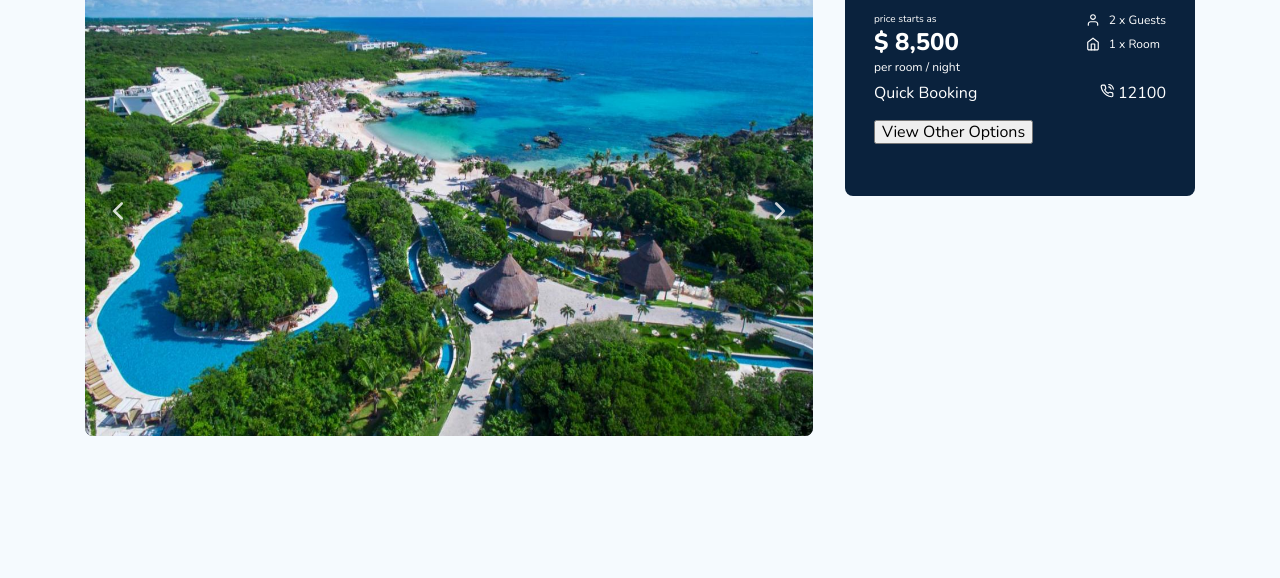
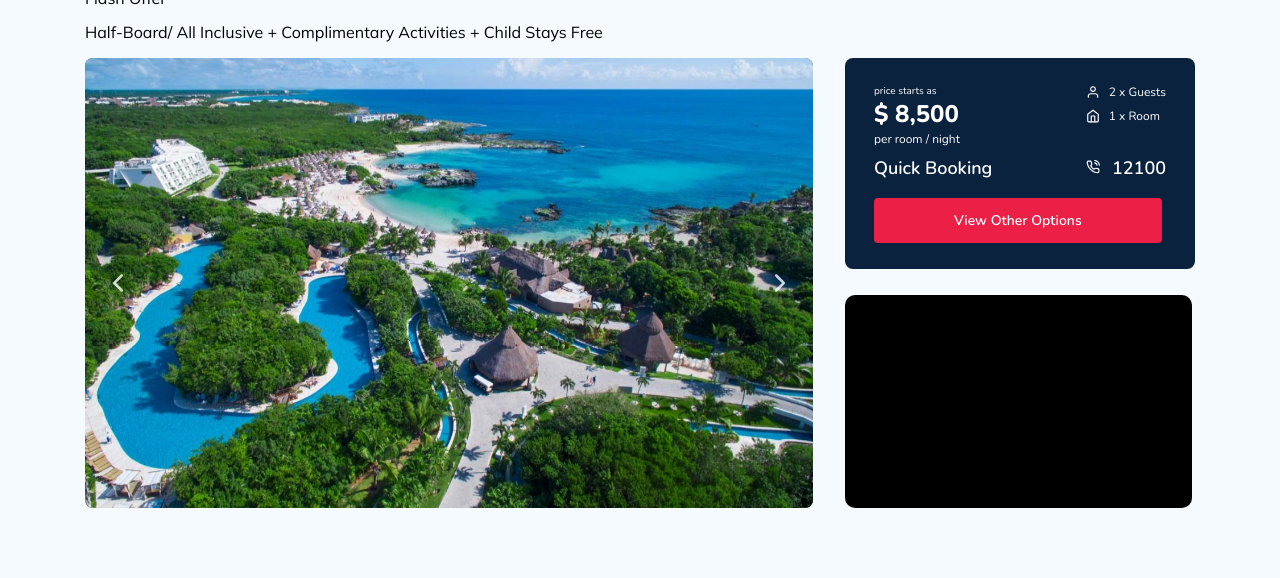
Before and after one commit to Jameslabrie/tour-plan, a plain HTML site: page index.html in a window 1280 px wide. Shown: the part 381-959 px from the top of the page. Before the commit the page ends 887 px from the top, so only its background shows below. Drawn offline with nearby package versions, Linux system fonts and the light colour scheme.

Commit message:
Create: styles for booking section

```diff
--- a/index.html
+++ b/index.html
@@ -174,6 +174,7 @@
               <button class="slider-button slider-button-next"></button>
             </div>
             <!-- /.swiper -->
+            <div class="hotel-right">
               <div class="booking">
                 <div class="booking__price">
                   <div class="booking__prices">
@@ -217,7 +218,7 @@
                       src="img/phone-call.svg"
                       alt="Icon: phone-call"
                     />
-                  <span class="booking__numbers">12100</span>
+                    <a href="tel: +12100" class="booking__numbers">12100</a>
                   </div>
                   <!-- /.booking__number -->
                 </div>
@@ -226,6 +227,10 @@
                 <!-- /.booking__button -->
               </div>
               <!-- /.booking -->
+              <div class="map"></div>
+            </div>
+            <!-- /.hotel-right -->
+            <!-- /.map -->
           </div>
           <!-- /.hotel-grid -->
         </div>
--- a/sass/blocks/_hotel.sass
+++ b/sass/blocks/_hotel.sass
@@ -2,6 +2,10 @@
   &-info
     margin-top: 23px
     margin-bottom: 70px
+  &-right
+    display: flex
+    justify-content: space-between
+    flex-direction: column
     &__left
       display: flex
       flex-wrap: wrap
@@ -35,7 +39,6 @@
     justify-content: space-between
   &-grid
     display: flex
-    align-items: flex-start
     justify-content: space-between
 .stars
   width: 100%
@@ -150,3 +153,31 @@
     display: flex
     justify-content: space-between
     margin-bottom: 17px
+  &__num
+    font-style: normal
+    font-weight: 600
+    font-size: 18px
+    line-height: 25px
+  &__numbers
+    font-style: normal
+    font-weight: 600
+    font-size: 18px
+    line-height: 25px
+    margin-left: 8px
+    text-decoration: none
+    color: inherit
+  &__button
+    background-color: $button-color
+    padding: 13px 80px
+    font-style: normal
+    font-weight: 600
+    font-size: 14px
+    line-height: 19px
+    border: none
+    border-radius: 4px
+    color: inherit
+.map
+  width: 347px
+  min-height: 213px
+  background-color: #000
+  border-radius: 10px
```
Also changed, not shown: css/styles.css, 1 other file. Lines whose indentation alone changed are shown as unchanged.
